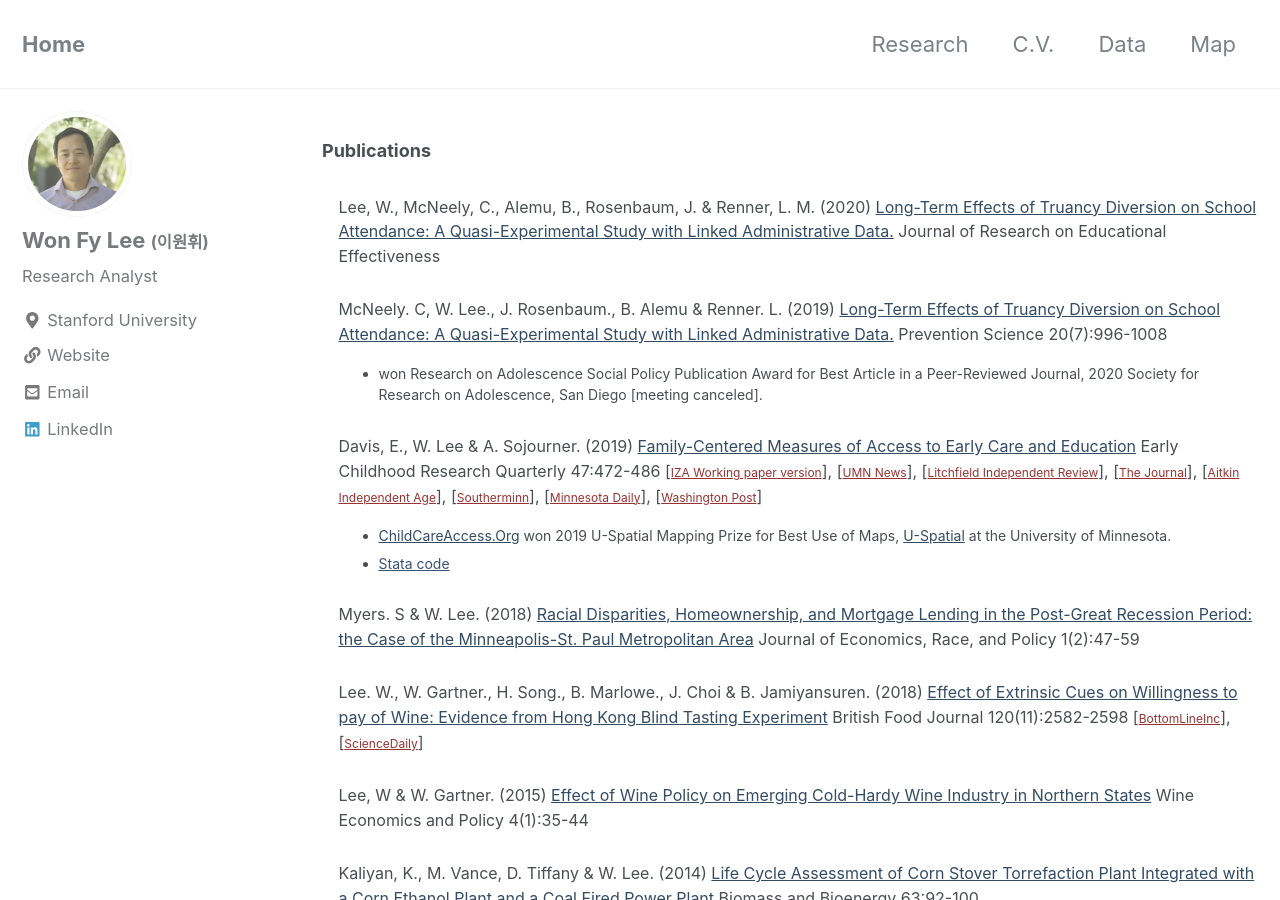
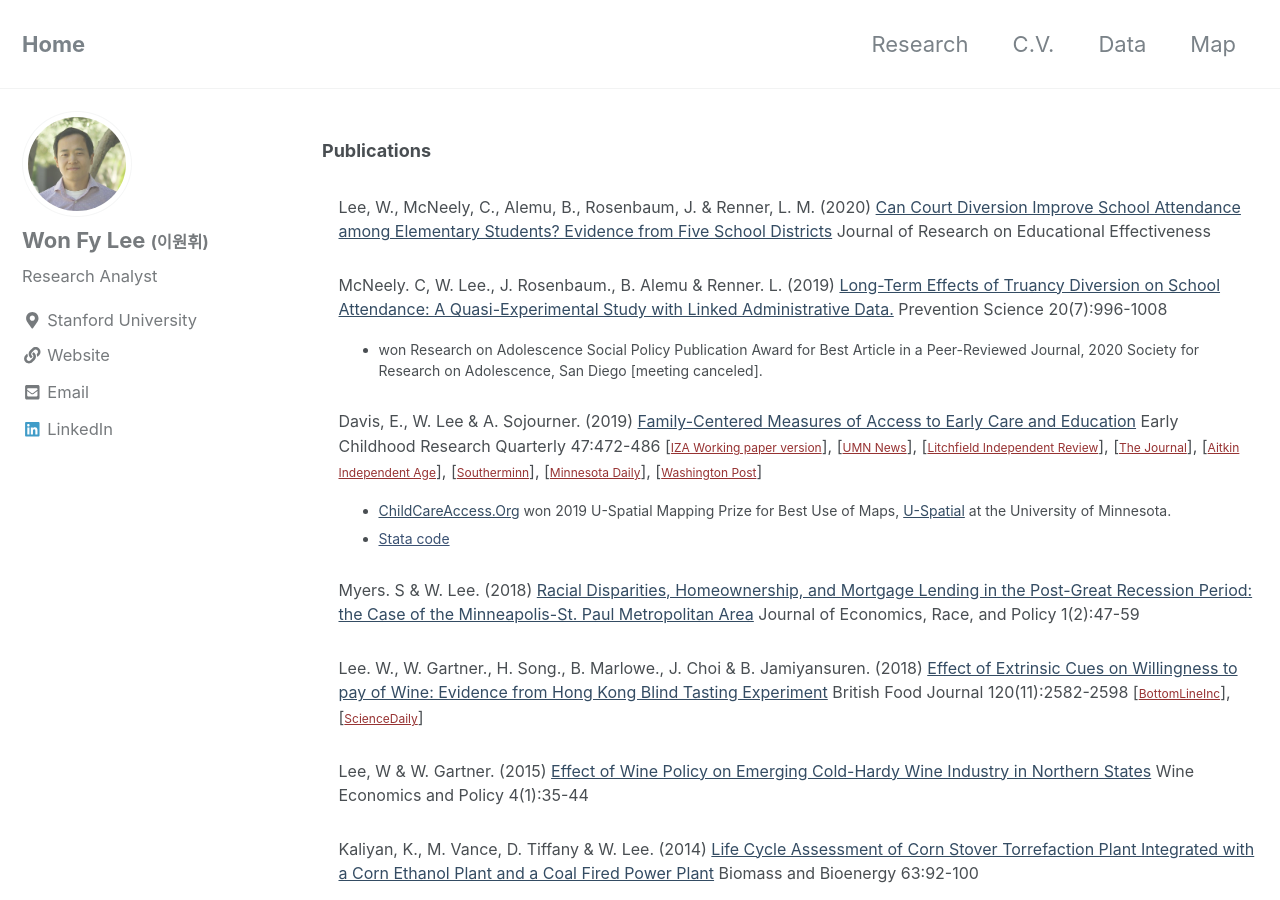
Before and after one commit to leex5089/leex5089.github.io, a Jekyll site: the page built from _pages/Research.md, in a window 1280 px wide and 900 px high. Built offline with Jekyll 4.4.1, drawn with Linux system fonts in a browser that asks for light colours; nearby versions of some CDN libraries.

Commit message:
new files

```diff
--- a/_pages/Research.md
+++ b/_pages/Research.md
@@ -11,7 +11,7 @@
 <dl>
 	<dt><b><font size="4">Publications</font></b></dt>
         <p>
-  <dd><font size="3">Lee, W., McNeely, C., Alemu, B., Rosenbaum, J. & Renner, L. M. (2020) <a href="https://www.tandfonline.com/doi/full/10.1080/19345747.2020.1760976" target="_blank" style="color:#344c63">Long-Term Effects of Truancy Diversion on School Attendance: A Quasi-Experimental Study with Linked Administrative Data.</a> Journal of Research on Educational Effectiveness </font></dd>
+  <dd><font size="3">Lee, W., McNeely, C., Alemu, B., Rosenbaum, J. & Renner, L. M. (2020) <a href="https://www.tandfonline.com/doi/full/10.1080/19345747.2020.1760976" target="_blank" style="color:#344c63">Can Court Diversion Improve School Attendance among Elementary Students? Evidence from Five School Districts</a> Journal of Research on Educational Effectiveness </font></dd>
 
 
   <p>
```
